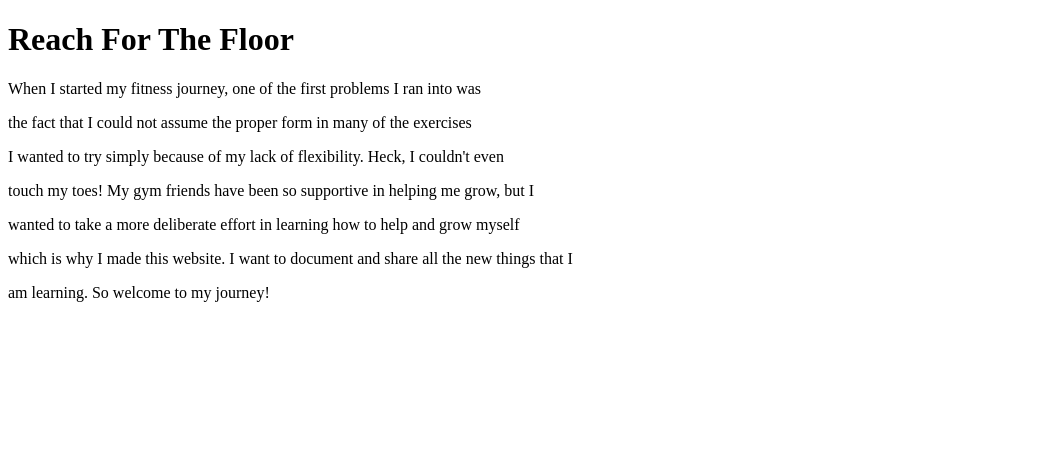
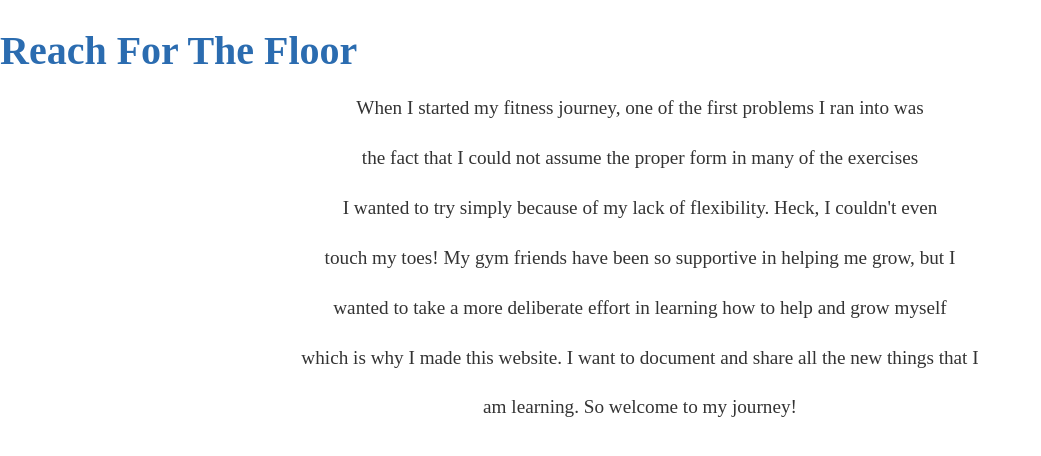
Before and after one commit to ReachForTheFloor/ReachForTheFloor.github.io, a plain HTML site: page index.html in a window 1280 px wide. Shown: the whole page, without its empty margins (0-1041 px from the left). Drawn offline with Linux system fonts and the light colour scheme.

Commit message:
Update index.html

```diff
--- a/index.html
+++ b/index.html
@@ -5,7 +5,30 @@
   <title>Reach For the Floor</title>
   <style>
     body{font-family:'Arial", serif;
+    background-color: #f8f9fa;
+    color: #333;
+    margin: 0;
+    padding: 0;
         }
+    .container {
+        max-width: 700px;
+      margin: 4rem auto;
+      padding: 2rem;
+      background-color:#ffffff;
+      border-radius: 12px;
+      box-shadow: 0 8px 24px rgba(0,0,0,0.1)
+    }
+    h1 {
+      font-size: 2.5rem;
+      margin-bottom: 1rem;
+      color: #2b6cb0;
+      text0align: center;
+    }
+    p{
+      font-size: 1.2rem;
+      line-height: 1.6;
+      text-align: center;
+    }
   </style>
 </head>
 <body>
```
